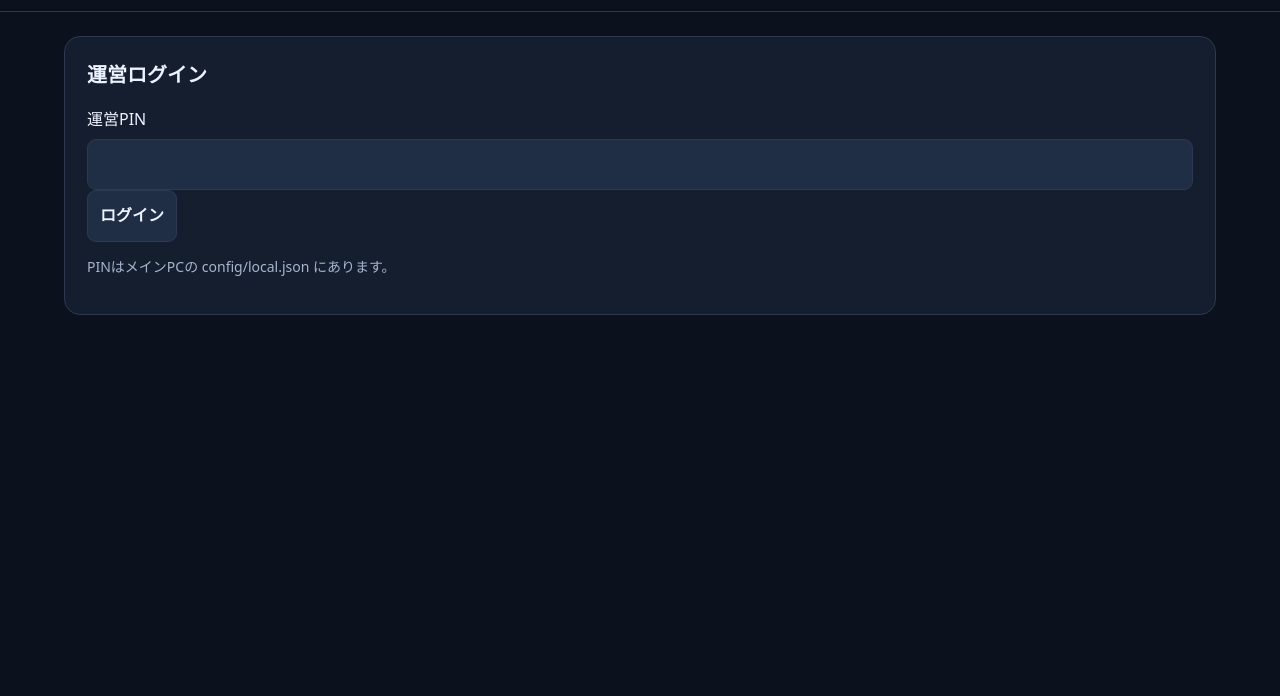
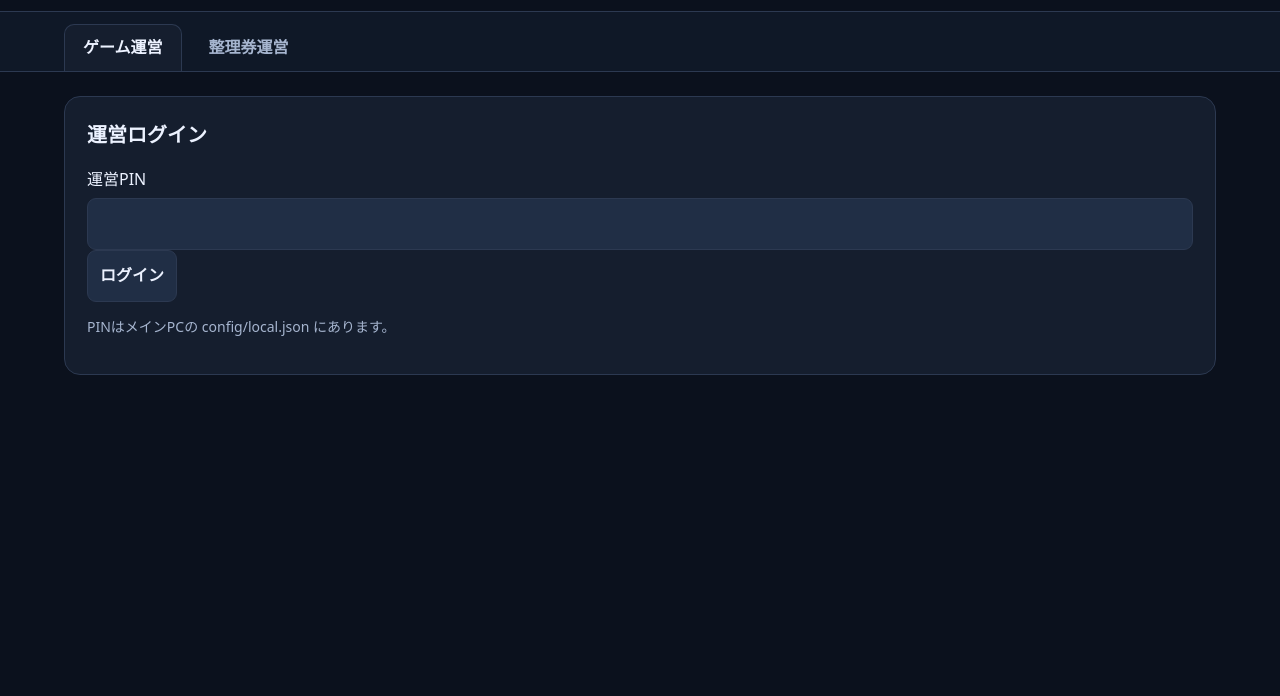
Before and after one commit to sizu-07/akashi-ir-arena, a website: page apps/web/index.html in a window 1280 px wide. Shown: the part 104-800 px from the top of the page. Drawn offline with Linux system fonts and the light colour scheme; no server answers.

Commit message:
Integrate game and ticket operator navigation

```diff
--- a/apps/ticket-web/operator.js
+++ b/apps/ticket-web/operator.js
@@ -7,6 +7,9 @@ let socket;
 let heartbeat;
 let selectedTicket;
 const commandId = () => `${Date.now()}-${crypto.randomUUID()}`;
+const gameFromQuery = new URLSearchParams(location.search).get('game');
+if (gameFromQuery && /^https?:\/\/[^/]+\/?$/.test(gameFromQuery)) localStorage.setItem('akashi-game-operator-url', gameFromQuery);
+$('gameOperatorTab').href = localStorage.getItem('akashi-game-operator-url') || 'http://localhost:8080/';
 const showMessage = (text, ok = false) => { $('message').textContent = text; $('message').className = ok ? 'success' : 'error'; };
 async function request(url, options = {}) {
   const response = await fetch(url, options);
--- a/apps/ticket-web/ticket.css
+++ b/apps/ticket-web/ticket.css
@@ -48,6 +48,10 @@ header {
 }
 header h1 { margin: 0; font-size: clamp(21px, 4vw, 28px); }
 header small { display: block; color: var(--green); font-weight: 800; letter-spacing: .12em; }
+.mode-tabs { display: flex; gap: 8px; padding: 12px clamp(16px, 5vw, 64px) 0; border-bottom: 1px solid var(--line); background: #f3f7f4; }
+.mode-tabs a { padding: 10px 18px; color: var(--muted); font-weight: 750; text-decoration: none; border: 1px solid transparent; border-bottom: 0; border-radius: 10px 10px 0 0; }
+.mode-tabs a:hover { color: var(--ink); background: white; }
+.mode-tabs a.active { color: var(--green); background: white; border-color: var(--line); }
 main { width: min(1120px, calc(100% - 28px)); margin: 28px auto 70px; }
 .narrow { width: min(620px, calc(100% - 28px)); }
 .card {
--- a/apps/web/index.html
+++ b/apps/web/index.html
@@ -14,6 +14,11 @@
       </div>
       <span id="connection" class="badge">未接続</span>
     </header>
+
+    <nav class="mode-tabs" aria-label="運営画面の切り替え">
+      <a class="active" href="/">ゲーム運営</a>
+      <a href="/tickets">整理券運営</a>
+    </nav>
 
     <main>
       <section id="login">
--- a/apps/web/style.css
+++ b/apps/web/style.css
@@ -26,6 +26,35 @@ header {
   justify-content: space-between;
   padding: 24px 5vw;
   border-bottom: 1px solid var(--line);
+}
+
+.mode-tabs {
+  display: flex;
+  gap: 8px;
+  padding: 12px 5vw 0;
+  border-bottom: 1px solid var(--line);
+  background: #0f1827;
+}
+
+.mode-tabs a {
+  padding: 10px 18px;
+  color: var(--muted);
+  font-weight: 700;
+  text-decoration: none;
+  border: 1px solid transparent;
+  border-bottom: 0;
+  border-radius: 10px 10px 0 0;
+}
+
+.mode-tabs a:hover {
+  color: var(--text);
+  background: #1b293d;
+}
+
+.mode-tabs a.active {
+  color: var(--text);
+  background: var(--panel);
+  border-color: var(--line);
 }
 
 h1 {
```
Also changed, not shown: apps/server/main.mjs (+8 -0 lines), apps/ticket-web/operator.html (+4 -0 lines), docs/整理券システム.md (+2 -0 lines), tests/tickets.test.mjs (+27 -0 lines), 1 other file.
